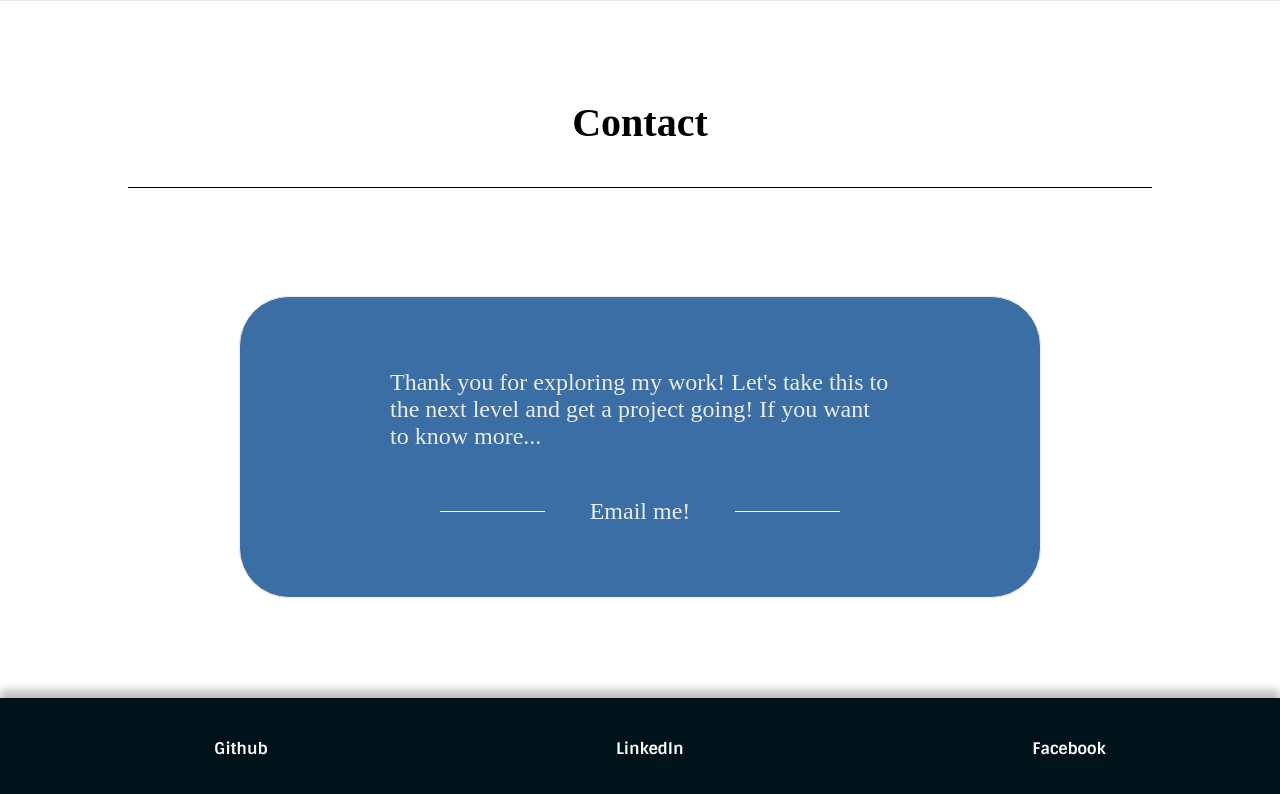
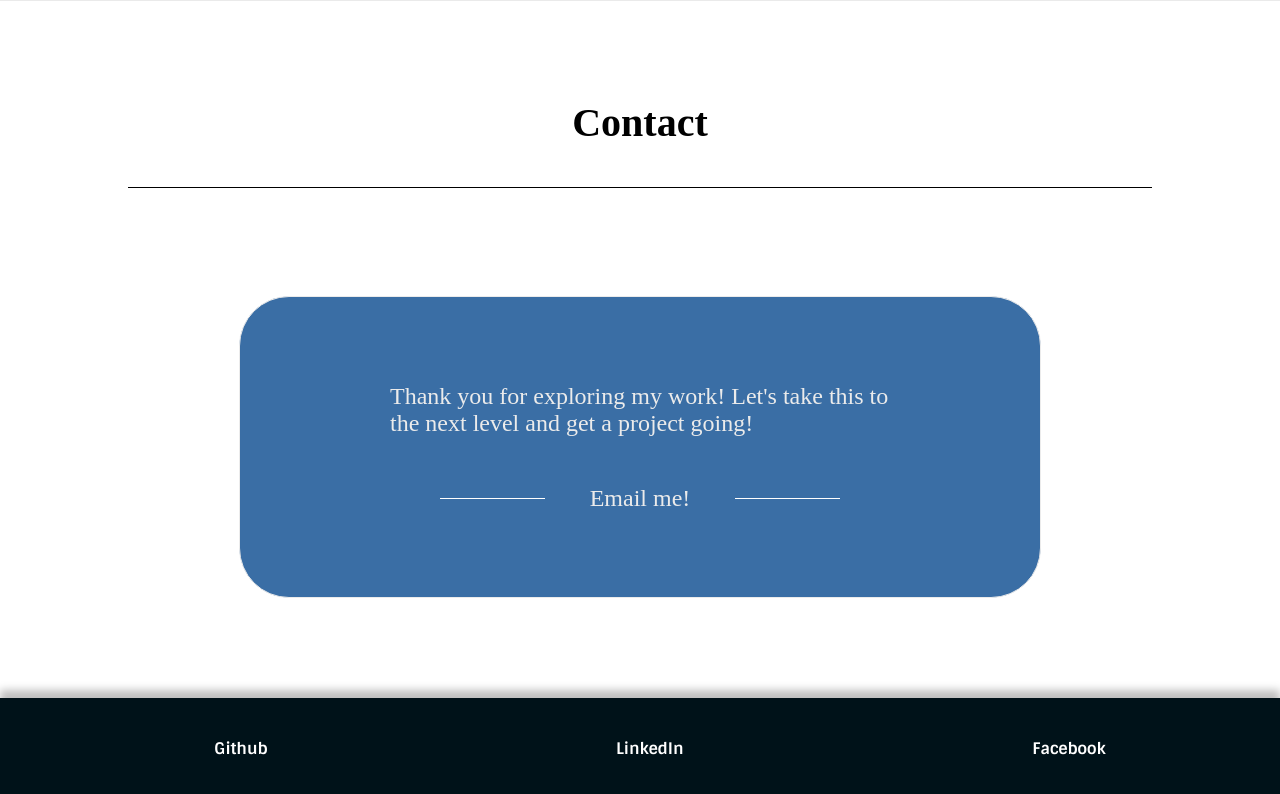
Before and after one commit to Anthony-Rondina/portfolio-project, a React (Create React App) app: page / in a window 1280 px wide. Shown: the part 2283-3077 px from the top of the page. Built offline with nearby package versions, Linux system fonts and the light colour scheme.

Commit message:
updated text

```diff
--- a/src/pages/BioPage/BioPage.js
+++ b/src/pages/BioPage/BioPage.js
@@ -39,7 +39,7 @@ const BioPage = () => {
                     </div>
                     <hr className={styles.line} />
                     <div className={styles.contactBox}>
-                        <p className={styles.contactText}>Thank you for exploring my work! Let's take this to the next level and get a project going! If you want to know more...</p>
+                        <p className={styles.contactText}>Thank you for exploring my work! Let's take this to the next level and get a project going!</p>
                         <div className={styles.emailMe}>
                             <hr className={styles.lineWhite} />
                             <p className={styles.emailMeButton}>Email me!</p>
```
